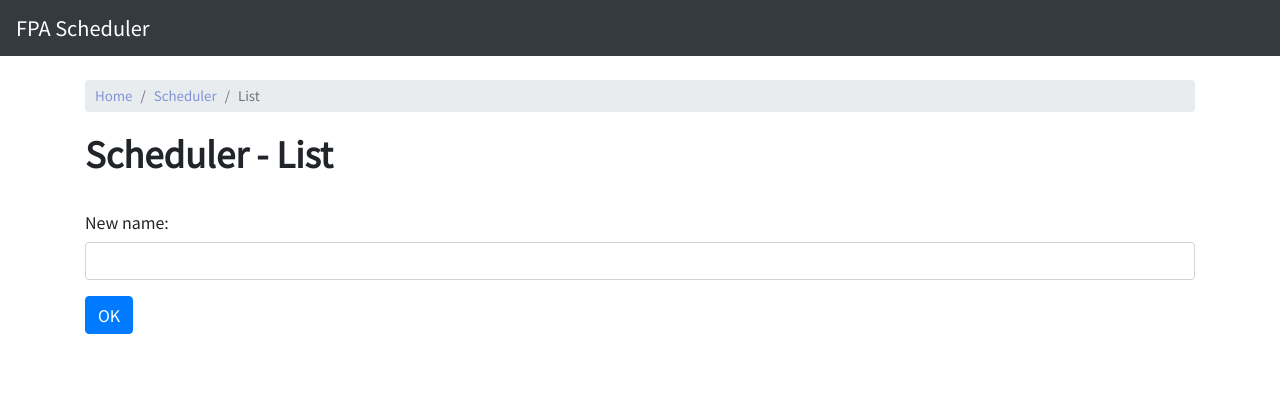
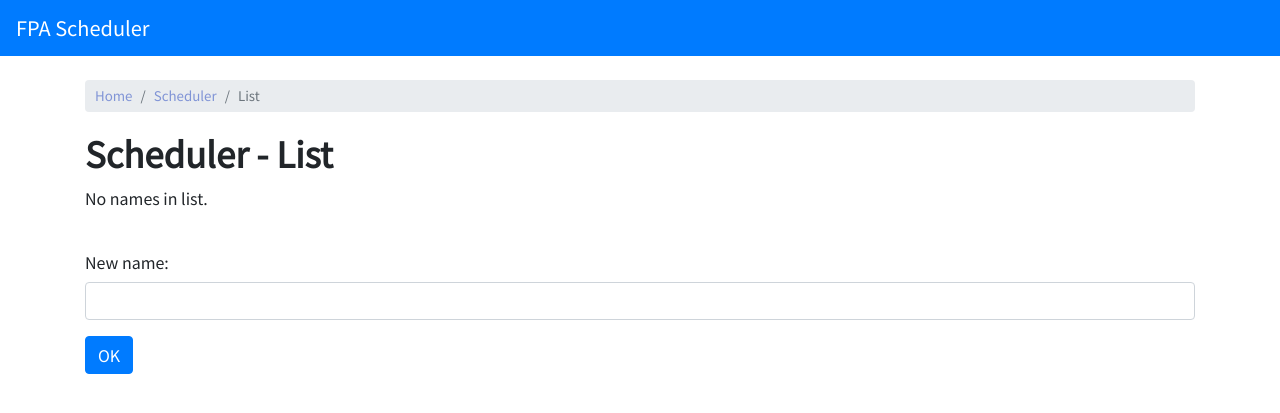
Before and after one commit to kevinmchung/fpa_scheduler, a Django app: page /scheduler/list/ in a window 1280 px wide. Shown: the top 413 px of the page. Run offline with Django 3.2, Linux system fonts and the light colour scheme; data that the repository does not hold is empty; some libraries are stand-ins or nearby versions.

Commit message:
added names list to admin

```diff
--- a/source/scheduler/admin.py
+++ b/source/scheduler/admin.py
@@ -1,3 +1,6 @@
+# Register your models here.
+
 from django.contrib import admin
+from .models import Name
 
-# Register your models here.
+admin.site.register(Name)
--- a/source/scheduler/models.py
+++ b/source/scheduler/models.py
@@ -5,3 +5,6 @@ from django.db import models
 class Name(models.Model):
     name_first = models.CharField(max_length=50)
     name_last = models.CharField(max_length=50)
+
+    def __str__(self):
+        return "{} {}".format(self.name_first, self.name_last)
--- a/source/scheduler/templates/scheduler/index.html
+++ b/source/scheduler/templates/scheduler/index.html
@@ -1,4 +1,8 @@
 {% extends "scheduler/base.html" %}
+
+{% block breadcrumb_app %}
+    <li class="breadcrumb-item active" aria-current="page">Scheduler</li>
+{% endblock %}
 
 {% block content %}
 
--- a/source/scheduler/templates/scheduler/list.html
+++ b/source/scheduler/templates/scheduler/list.html
@@ -8,6 +8,17 @@
 {% block content %}
 
     <h1>Scheduler - List</h1>
+
+
+    {% if names_list %}
+        <ul>
+        {% for name in names_list %}
+            <li>{{ name }}</li>
+        {% endfor %}
+        </ul>
+    {% else %}
+        <p>No names in list.</p>
+    {% endif %}
 
 
     <br>
--- a/source/scheduler/views.py
+++ b/source/scheduler/views.py
@@ -3,6 +3,8 @@ from django.http import HttpResponse, HttpResponseRedirect # noqa: 401
 from django.shortcuts import get_object_or_404, render
 from django.urls import reverse
 from django.views import generic
+
+from .models import Name
 
 
 class IndexView(generic.ListView):
@@ -12,8 +14,10 @@ class IndexView(generic.ListView):
         return 0
 
 
+
 class ListView(generic.ListView):
     template_name = 'scheduler/list.html'
+    context_object_name = 'names_list'
 
     def get_queryset(self):
-        return 0
+        return Name.objects.order_by('name_last')
--- a/source/templates/mysite/base.html
+++ b/source/templates/mysite/base.html
@@ -20,7 +20,8 @@
   </head>
   <body>
 
-   <nav class="navbar navbar-expand-md navbar-dark bg-dark fixed-top">
+   <!--<nav class="navbar navbar-expand-md navbar-dark bg-dark fixed-top">-->
+   <nav class="navbar navbar-dark bg-primary fixed-top">
       <div>
           <a class="navbar-brand" href="/">FPA Scheduler</a>
       </div>
--- a/source/templates/mysite/index.html
+++ b/source/templates/mysite/index.html
@@ -12,6 +12,8 @@
         <ul>
             <li><a href="/scheduler/list">List</a></li>
         </ul>
+
+        <br><br>
     <li><a href="/polls">Polls (example)</a></li>
     </ul>
 
```
Also changed, not shown: 1 other file.
